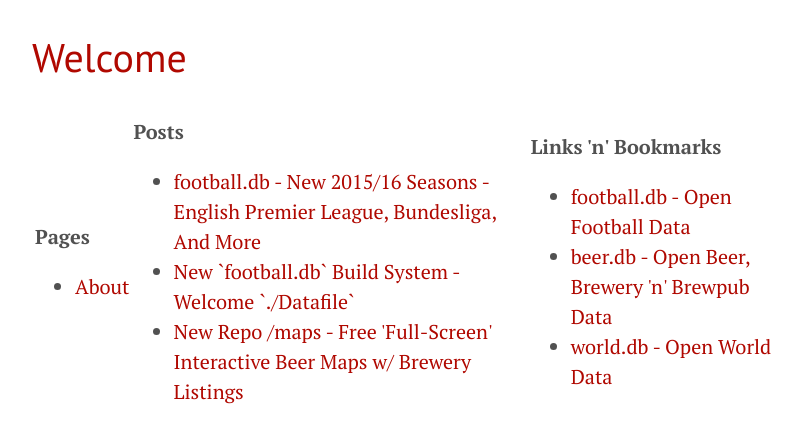
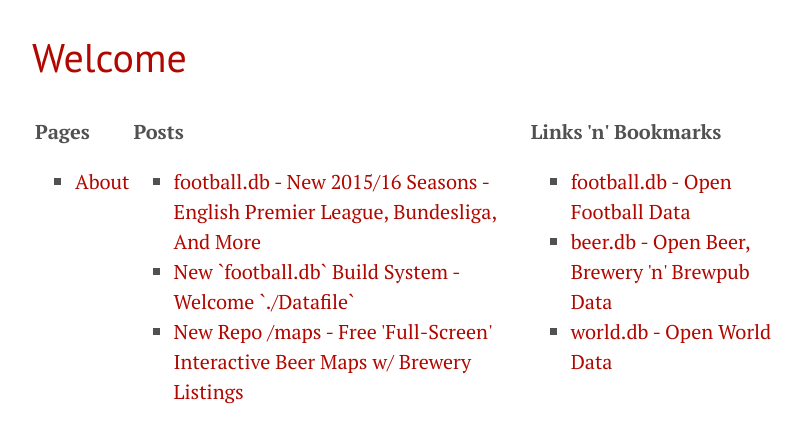
Before and after one commit to staystatic/staystatic, a Jekyll site: the page built from index.html, in a window 1280 px wide. Shown: the top 443 px of the page, without its empty margins (228-1029 px from the left). Built offline with Jekyll 4.4.1, drawn with Linux system fonts in a browser that asks for light colours.

Commit message:
Update style.css

```diff
--- a/css/style.css
+++ b/css/style.css
@@ -29,6 +29,12 @@
   color: #b00800;  /* red */
 }
 
+
+ul { list-style-type: square; }  /* for "bulleted" lists use squares */
+
+table td  { vertical-align: top; }  /* for tables vertical align columns to top */
+
+
 .container {
     max-width: 38rem;
     padding-left: 1.5rem;
```
